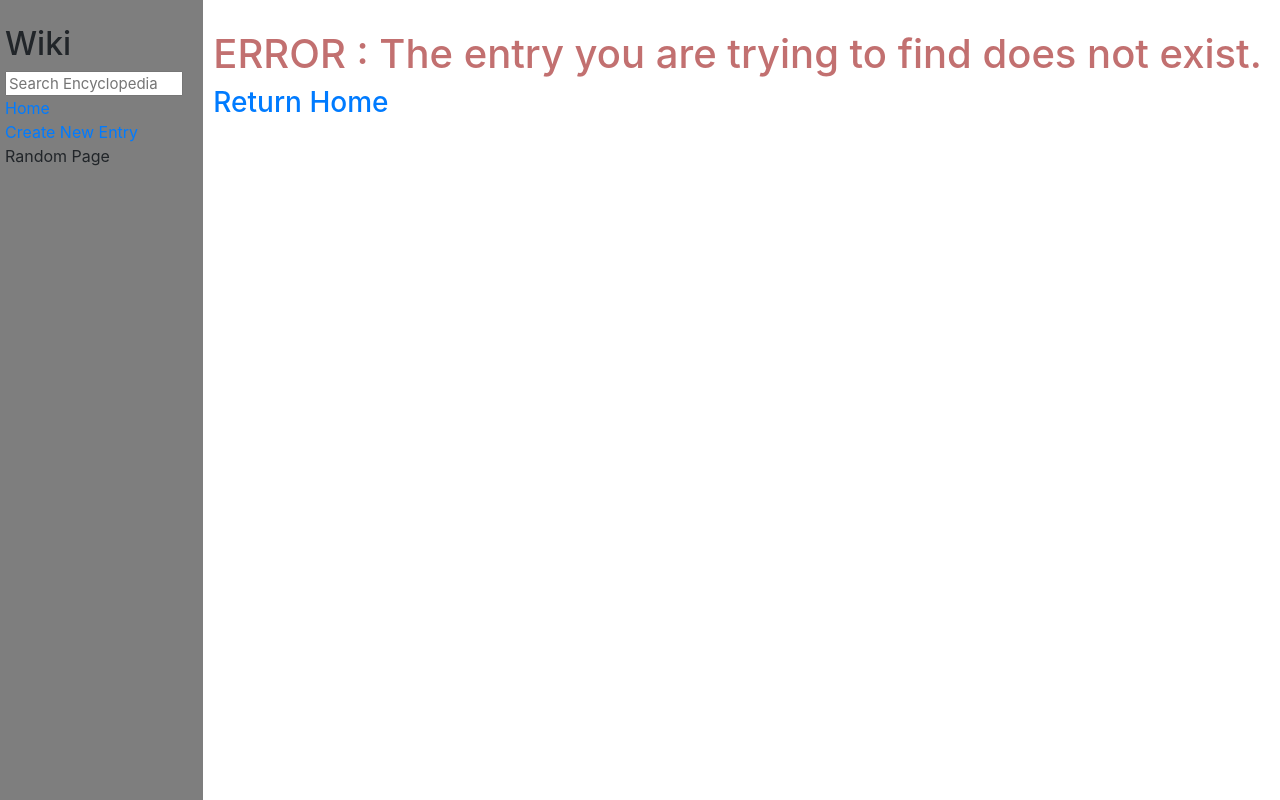
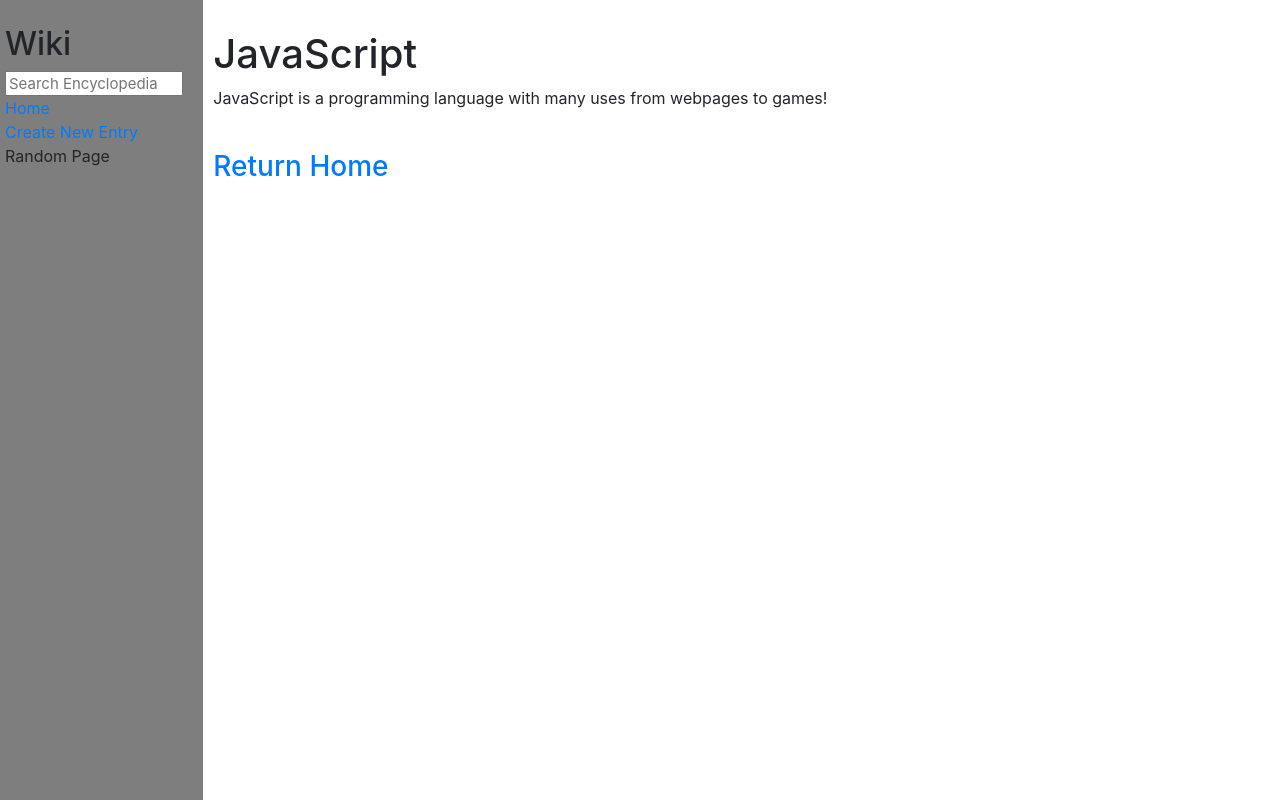
Before and after one commit to Ishmaelsealey/wiki, a Django app: page /JavaScript in a window 1280 px wide. Run offline with Django 3.2, Linux system fonts and the light colour scheme; some libraries are stand-ins or nearby versions.

Commit message:
fixed entries not showing issue

```diff
--- a/encyclopedia/templates/encyclopedia/entries.html
+++ b/encyclopedia/templates/encyclopedia/entries.html
@@ -5,4 +5,6 @@ Encyclopedia
 
 {% block body%}
    {{ title|safe }}
+   <br>
+   <h3><a href="{% url 'encyclopedia:index' %}">Return Home</a></h3>
 {% endblock %}
--- a/encyclopedia/views.py
+++ b/encyclopedia/views.py
@@ -15,7 +15,7 @@ def entry(request, title):  # gets the entry
     markdowner = Markdown()
 
     # if statement required to check if the entry exists
-    if util.get_entry(f"title") == None:
+    if util.get_entry(f"{title}") == None:
         return render(request, "encyclopedia/notFound.html")
     # this is what will render if the entry exists
     return render(request, "encyclopedia/entries.html", {
--- a/entries/JavaScript.md
+++ b/entries/JavaScript.md
@@ -1 +1,3 @@
 # JavaScript
+
+JavaScript is a programming language with many uses from webpages to games!
```
